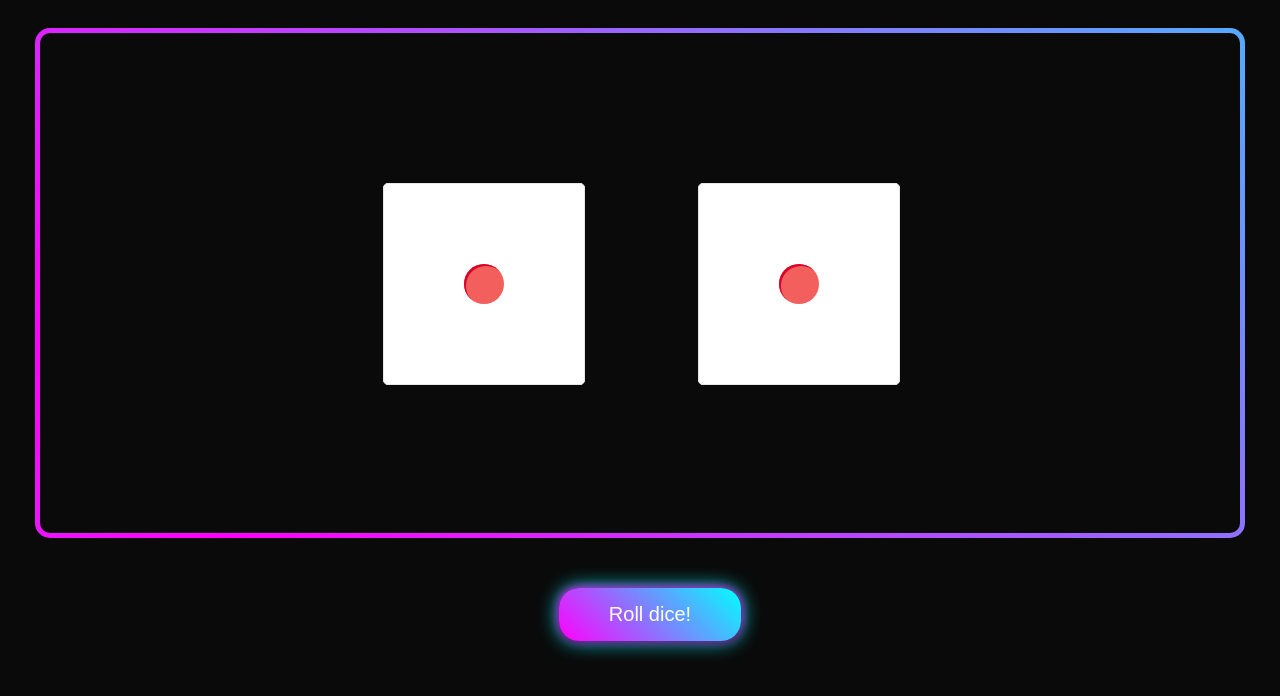
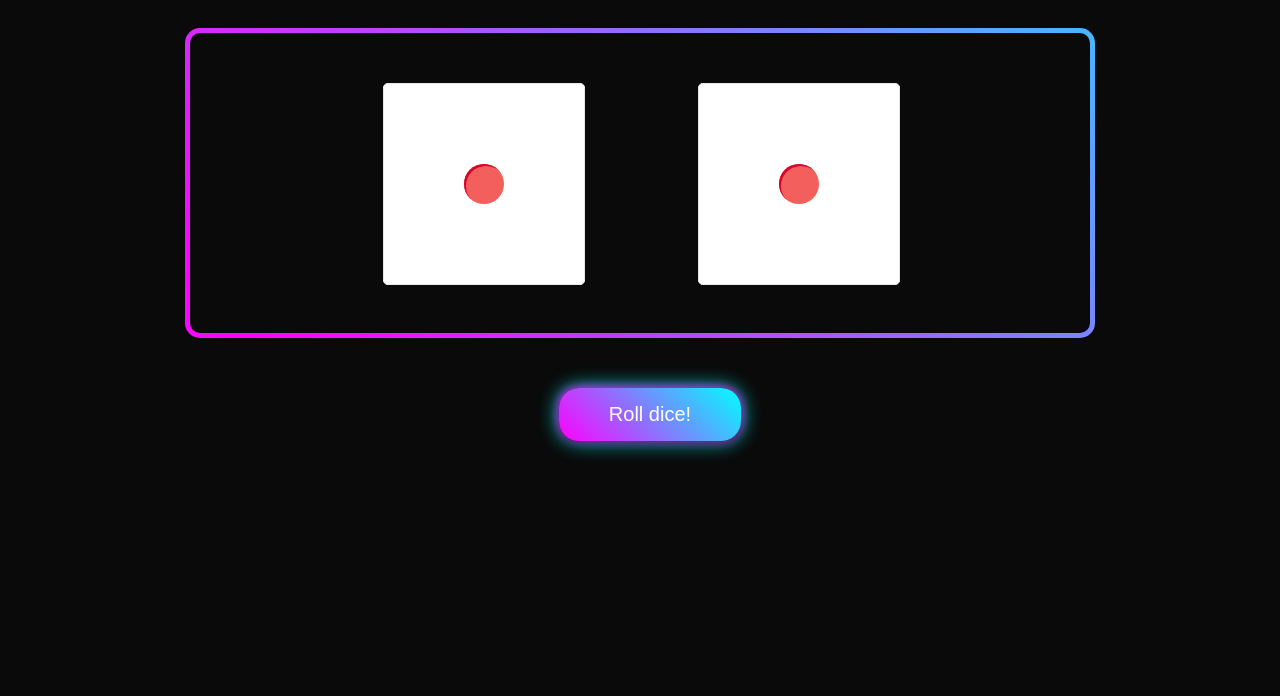
Before and after one commit to JanKhoe/dicepuzzle, a plain HTML site: page index.html in a window 1280 px wide. Drawn offline with Linux system fonts and the light colour scheme.

Commit message:
Add files via upload

```diff
--- a/style.css
+++ b/style.css
@@ -218,8 +218,8 @@ button:hover {
 
 
 .gradient-border {
-  width: 1200px;
-  height: 500px;
+  width: 900px;
+  height: 300px;
   border-radius: 10px;
   display: flex;
   align-items: center;
```
